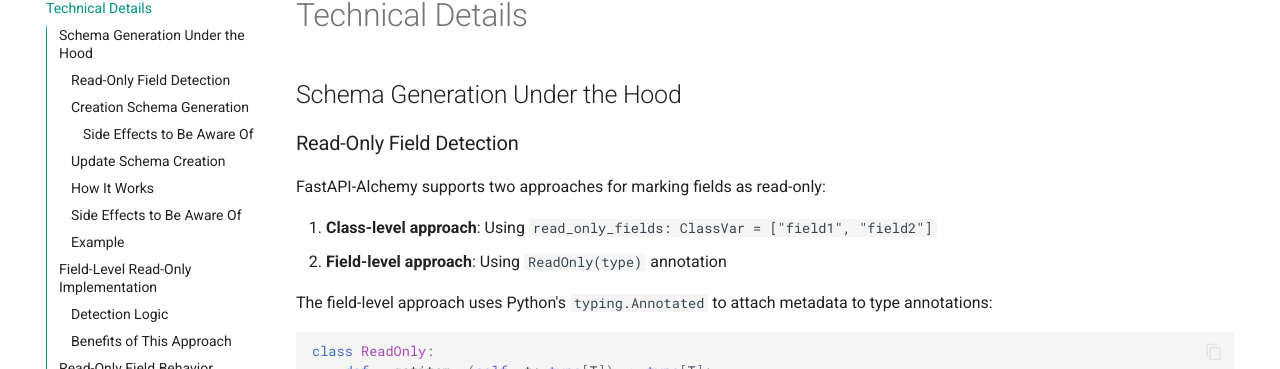
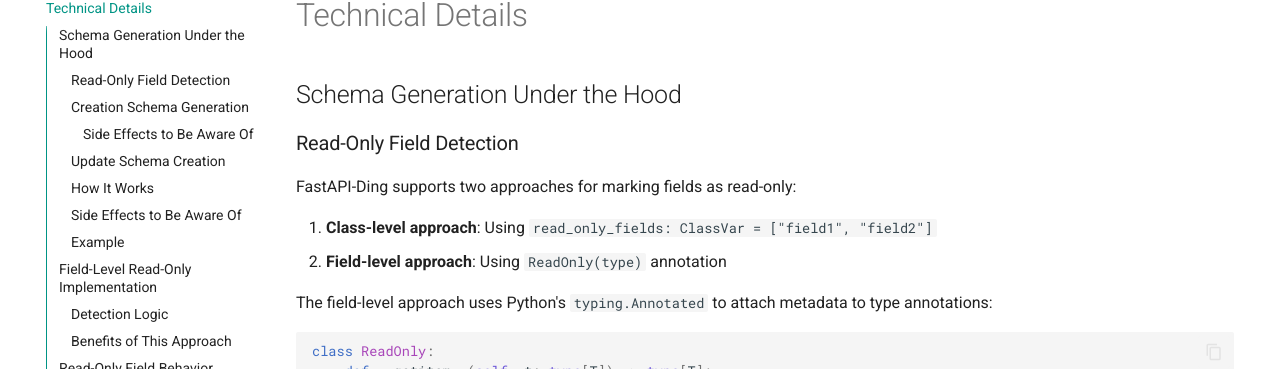
Before and after one commit to rjprins/fastapi-restly, an MkDocs documentation site: the page built from docs/technical_details.md, in a window 1280 px wide and 900 px high. Shown: the part 151-520 px from the top of the window. Built offline with MkDocs 1.6.1 and Material for MkDocs 9.7.7, drawn with Linux system fonts in a browser that asks for light colours.

```diff
--- a/docs/technical_details.md
+++ b/docs/technical_details.md
@@ -4,7 +4,7 @@
 
 ### Read-Only Field Detection
 
-FastAPI-Alchemy supports two approaches for marking fields as read-only:
+FastAPI-Ding supports two approaches for marking fields as read-only:
 
 1. **Class-level approach**: Using `read_only_fields: ClassVar = ["field1", "field2"]`
 2. **Field-level approach**: Using `ReadOnly(type)` annotation
--- a/pyproject.toml
+++ b/pyproject.toml
@@ -16,6 +16,7 @@ dependencies = [
 
 [dependency-groups]
 dev = [
+    "aiosqlite>=0.21.0",
     "ipython>=8.36.0",
     "mkdocs-material>=9.6.14",
     "pdbpp>=0.11.6",
```
Also changed, not shown: TESTING.md (+2 -2 lines), 7 other files.
